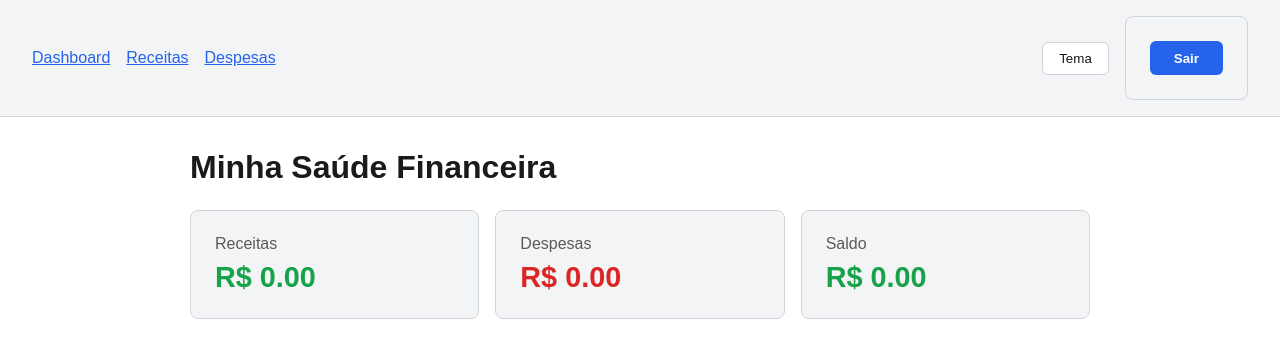
After one commit to ReneBerredo/Controle-Financeiro, a Django app: page /financas/ in a window 1280 px wide. The commit adds this page. Shown: the top 358 px of the page. Run offline with Django 5.2, Linux system fonts and the light colour scheme; the visitor is signed in with stand-in values (Sample User, id 1); data that the repository does not hold is empty.

Commit message:
Adicionado dashboard com card de receita e despesa e saldo por cor

```diff
--- /dev/null
+++ b/financas/templates/financas/dashboard.html
@@ -0,0 +1,26 @@
+{% extends 'base.html' %}
+
+{% block title %}Dashboard{% endblock %}
+
+{% block conteudo %}
+    <h1>Minha Saúde Financeira</h1>
+
+    <div class="cards-resumo">
+        <div class="card-resumo">
+            <span>Receitas</span>
+            <strong class="valor-positivo">R$ {{ total_receitas|floatformat:2 }}</strong>
+        </div>
+        <div class="card-resumo">
+            <span>Despesas</span>
+            <strong class="valor-negativo">R$ {{ total_despesas|floatformat:2 }}</strong>
+        </div>
+        <div class="card-resumo">
+            <span>Saldo</span>
+            {% if saldo >= 0 %}
+                <strong class="valor-positivo">R$ {{ total_receitas|floatformat:2 }}</strong>
+            {% else %}
+                <strong class="valor-negativo">R$ {{ total_despesas|floatformat:2 }}</strong>
+            {% endif %}
+        </div>
+    </div>
+{% endblock %}
--- a/financas/urls.py
+++ b/financas/urls.py
@@ -3,6 +3,7 @@ from django.contrib.auth import views as auth_views
 from . import views
 
 urlpatterns = [
+    path('', views.dashboard, name='dashboard'),
     path('receitas/', views.lista_receitas, name='lista_receitas'),
     path('receitas/nova/', views.criar_receita, name='criar_receita'),
     path('receitas/<int:receita_id>/editar/', views.editar_receita, name='editar_receita'),
--- a/financas/views.py
+++ b/financas/views.py
@@ -1,5 +1,6 @@
 from django.shortcuts import render
 from django.shortcuts import redirect
+from django.db.models import Sum
 from django.contrib.auth.decorators import login_required
 from .models import Receita, Despesa
 from .forms import ReceitaForm, DespesaForm
@@ -90,3 +91,20 @@ def excluir_despesa(request, despesa_id):
         return redirect('lista_despesas')
 
     return render(request, 'financas/excluir_despesa.html', {'despesa': despesa})
+
+@login_required
+def dashboard(request):
+    receitas = Receita.objects.filter(usuario=request.user)
+    despesas = Despesa.objects.filter(usuario=request.user)
+
+    total_receitas = receitas.aggregate(Sum('valor'))['valor__sum'] or 0
+    total_despesas = despesas.aggregate(Sum('valor'))['valor__sum'] or 0
+    saldo = total_receitas - total_despesas
+
+    contexto = {
+        'total_receitas': total_receitas,
+        'total_despesas': total_despesas,
+        'saldo': saldo,
+    }
+
+    return render(request, 'financas/dashboard.html', contexto)
--- a/static/css/style.css
+++ b/static/css/style.css
@@ -132,3 +132,38 @@ button[type="submit"] {
 button[type="submit"]:hover {
     opacity: 0.9;
 }
+
+.cards-resumo {
+    display: flex;
+    gap: 1rem;
+    flex-wrap: wrap;
+    margin-bottom: 2rem;
+}
+
+.card-resumo {
+    background-color: var(--cor-card);
+    border: 1px solid var(--cor-borda);
+    border-radius: 8px;
+    padding: 1.5rem;
+    flex: 1;
+    min-width: 200px;
+}
+
+.card-resumo span {
+    display: block;
+    color: var(--cor-texto);
+    opacity: 0.7;
+    margin-bottom: 0.5rem;
+}
+
+.card-resumo strong {
+    font-size: 1.8rem;
+}
+
+.valor-positivo {
+    color: #16a34a;
+}
+
+.valor-negativo {
+    color: #dc2626;
+}
--- a/templates/base.html
+++ b/templates/base.html
@@ -10,9 +10,10 @@
 </head>
 <body>
     <nav>
+        <a href="{% url 'dashboard' %}">Dashboard</a>
         <a href="{% url 'lista_receitas' %}">Receitas</a>
         <a href="{% url 'lista_despesas' %}">Despesas</a>
-        <button id="botao-tema" type="button">Modo Escuro</button>
+        <button id="botao-tema" type="button">Tema</button>
         <form method="post" action="{% url 'logout' %}" style="display: inline;">
             {% csrf_token %}
             <button type="submit">Sair</button>
```
